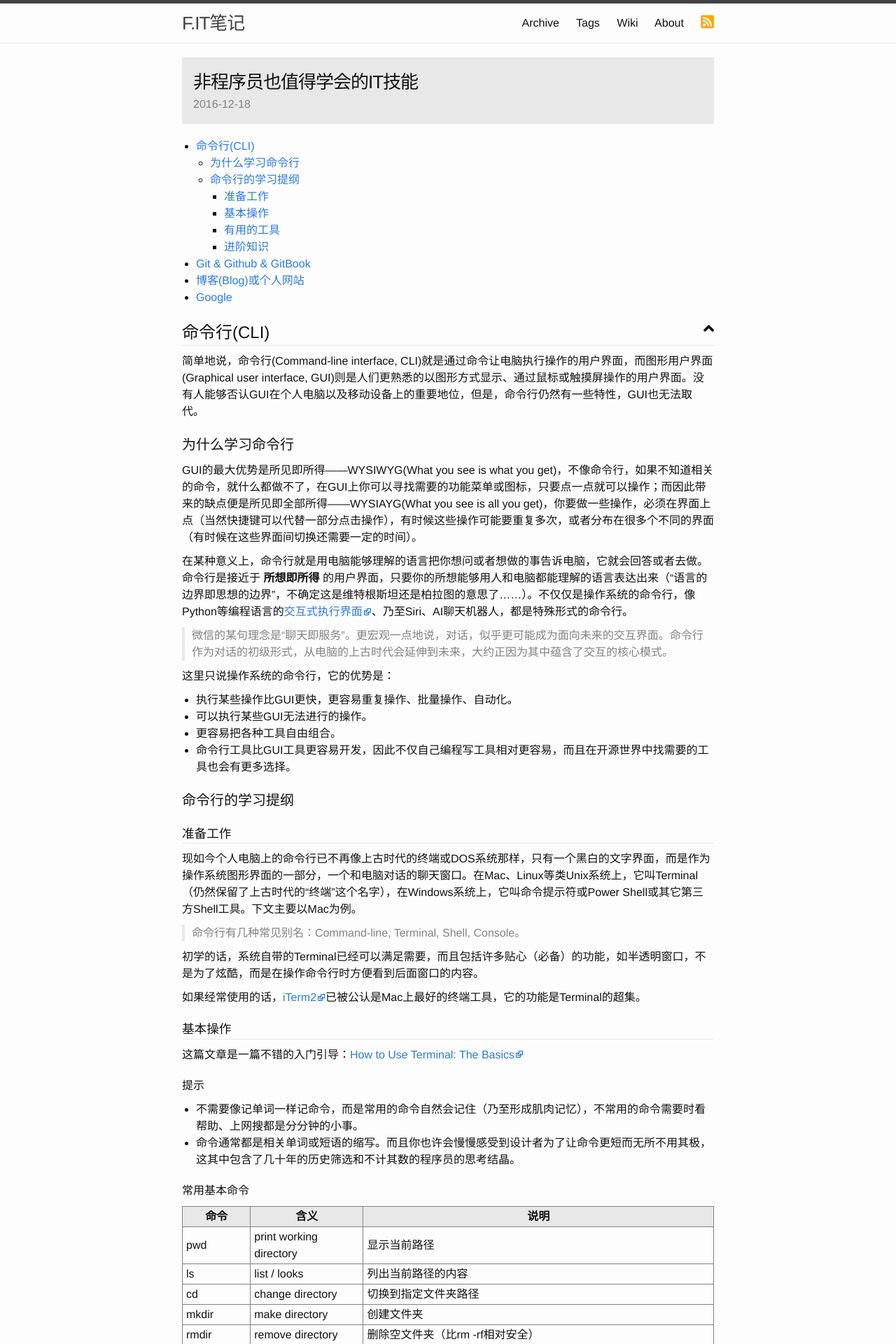
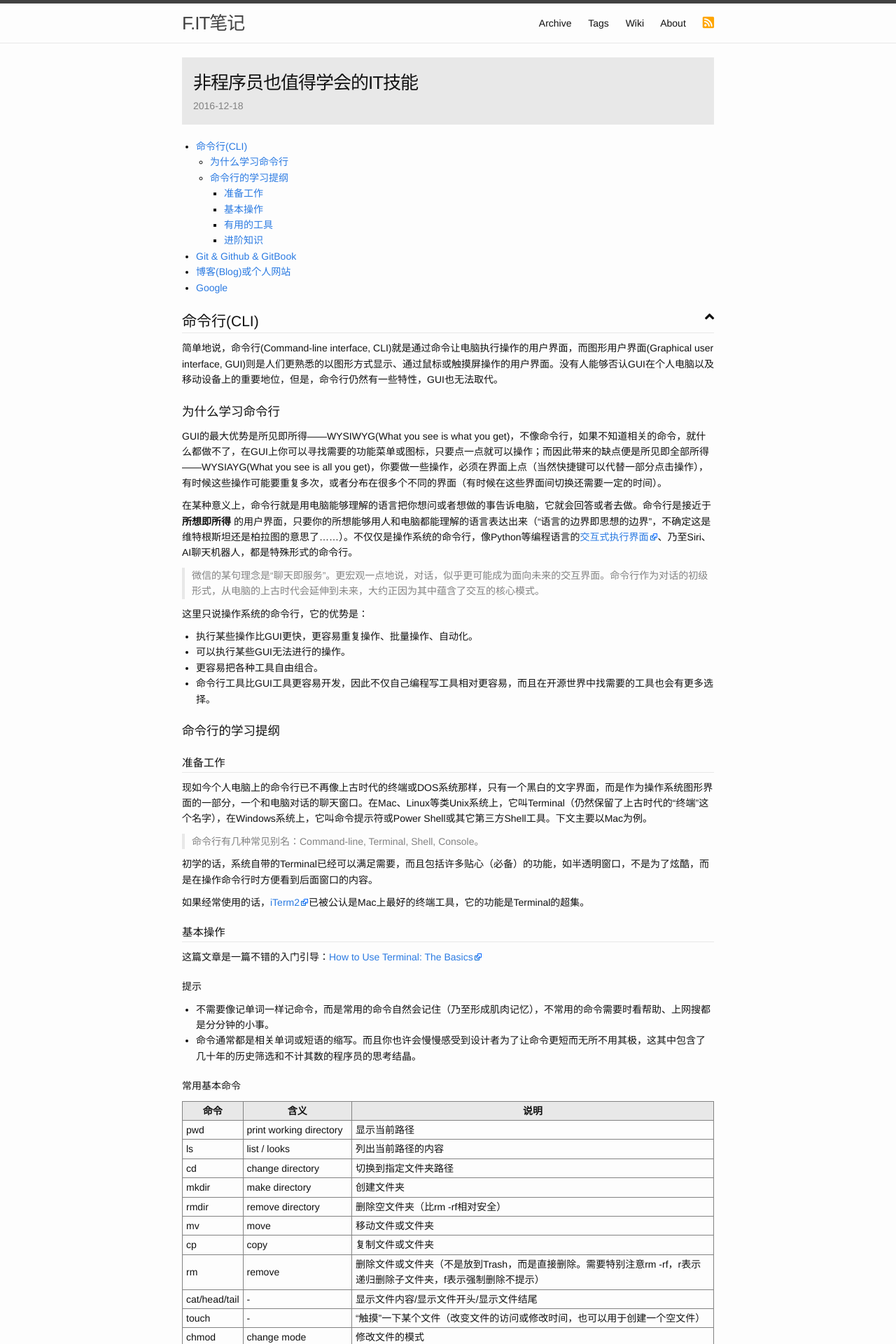
Before and after one commit to flniu/flniu.github.io, a Jekyll site: the page built from _posts/2016-12-18-super-user-skills.md, in a window 1280 px wide. Shown: the top 1920 px of the page at 70% size. Built offline with Jekyll 4.4.1, drawn with Linux system fonts in a browser that asks for light colours; nearby versions of some CDN libraries.

Commit message:
change base-font-size and base-line-height

```diff
--- a/css/main.scss
+++ b/css/main.scss
@@ -7,10 +7,10 @@
 
 // Our variables
 $base-font-family: "Helvetica Neue", Helvetica, Arial, "Hiragino Sans GB", "Microsoft YaHei", sans-serif;
-$base-font-size:   16px;
+$base-font-size:   14px;
 $base-font-weight: 400;
 $small-font-size:  $base-font-size * 0.875;
-$base-line-height: 1.5;
+$base-line-height: 1.6;
 
 $spacing-unit:     20px;
 
```
